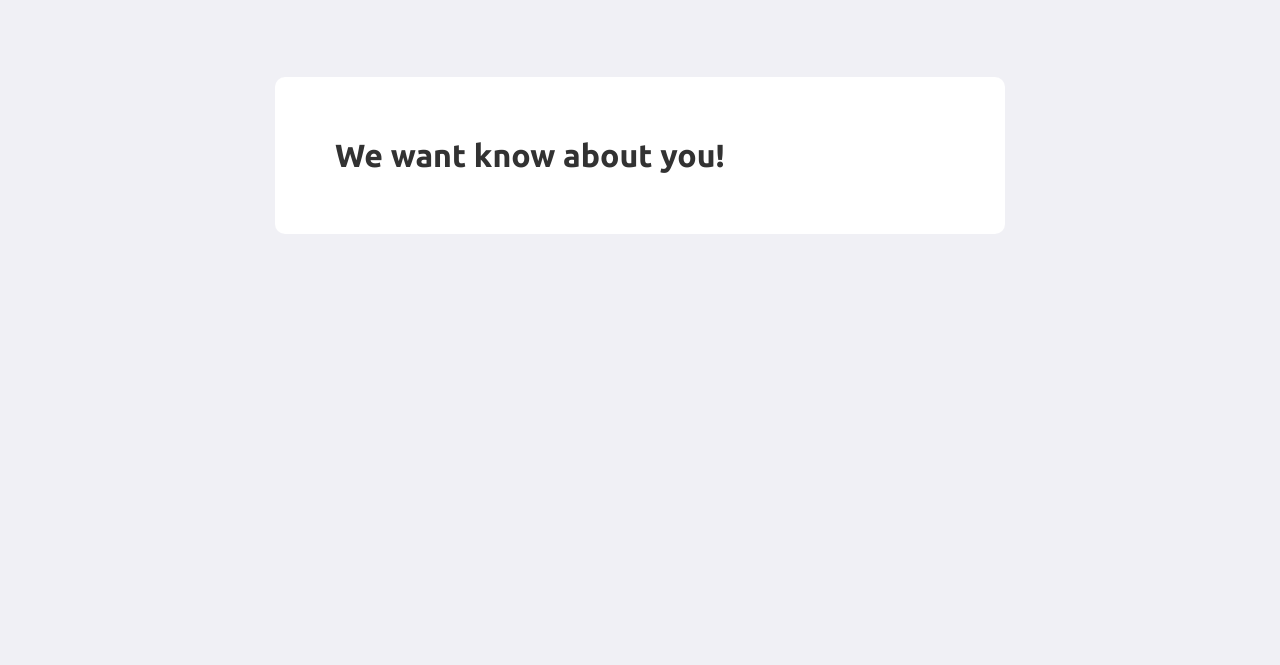
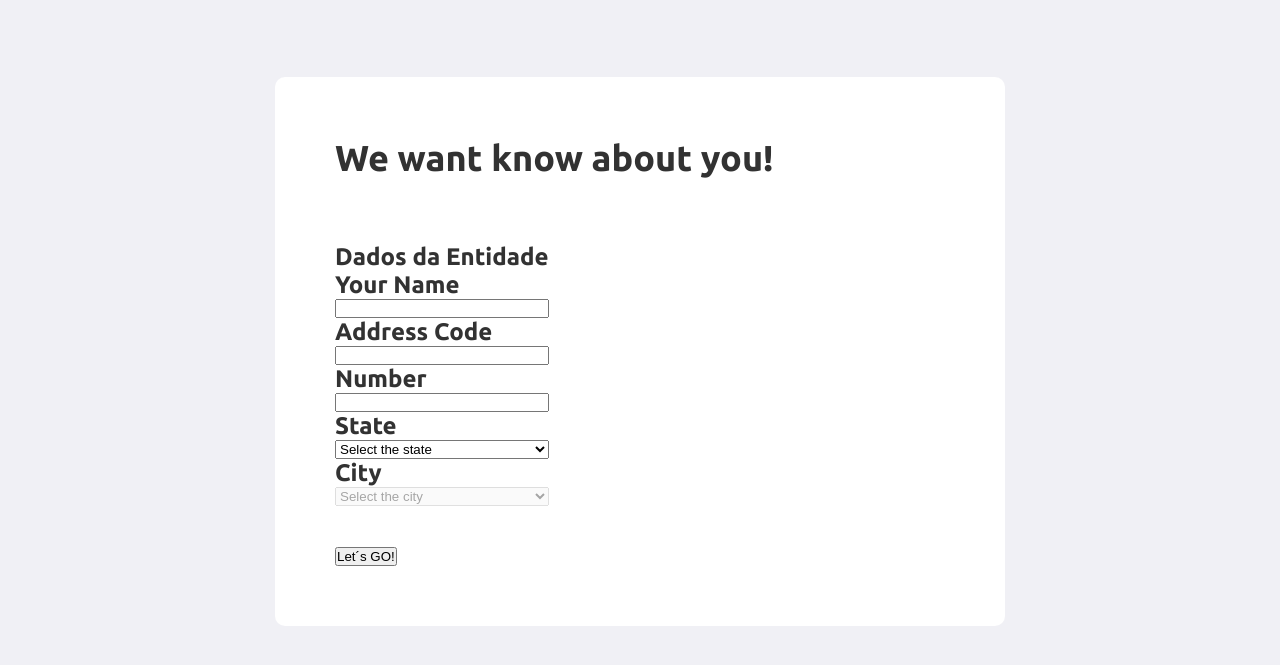
Before and after one commit to BulletSentence/Get-and-Seek, a plain HTML site: page account.html in a window 1280 px wide. Shown: the part 87-752 px from the top of the page. Drawn offline with Linux system fonts and the light colour scheme.

Commit message:
campos do form de account

```diff
--- a/account.html
+++ b/account.html
@@ -27,9 +27,46 @@
 
         <form action="">
             <h1> We want know about you!</h1>
+            <fieldset>
+                <legend>
+                    <h2>Dados da Entidade<h2>
+                </legend>
+                <div class="field">
+                    <label for="name">Your Name</label>
+                    <input type="text" name="name">
+                </div>
+
+                <div class="field-group">
+                    <div class="field">
+                        <label for="address">Address Code</label>
+                        <input type="text" name="address">
+                    </div>
+                    <div class="field">
+                        <label for="address2">Number</label>
+                        <input type="number" name="address2">
+                    </div>
+                </div>
+
+                <div class="field-group">
+                    <div class="field">
+                        <label for="state">State</label>
+                        <select name="uf">
+                            <option value="">Select the state</option>
+                        </select>
+                    </div>
+                    <div class="field">
+                        <label for="city">City</label>
+                        <select name="city" disabled>
+                            <option value="">Select the city</option>
+                        </select>
+                    </div>
+                </div>
+            </fieldset>
+
+
+            <button type="submit">Let´s GO!</button>
 
         </form>
-
     </div>
 </body>
 
--- a/styles/account.css
+++ b/styles/account.css
@@ -32,5 +32,26 @@ form {
     padding: 60px;
     border-radius: 10px;
     max-width: 730px;
-    box-sizing: border-box;
 }
+
+form h1 {
+    font-size: 36px;
+}
+
+form fieldset {
+    margin-top: 64px;
+    border: 0;
+}
+
+form legend {
+    margin-bottom: 40px;
+}
+
+form legend h2 {
+    font-size: 24px;
+}
+
+form .field {
+    display: flex;
+    flex-direction: column;
+}
--- a/styles/main.css
+++ b/styles/main.css
@@ -7,6 +7,7 @@
 * {
     margin: 0;
     padding: 0;
+    box-sizing: border-box;
 }
 
 html {
```
